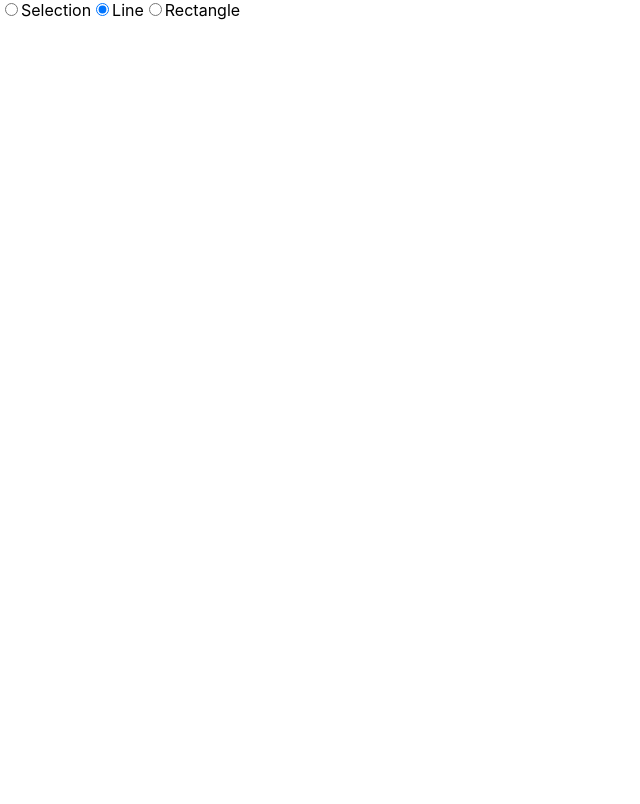
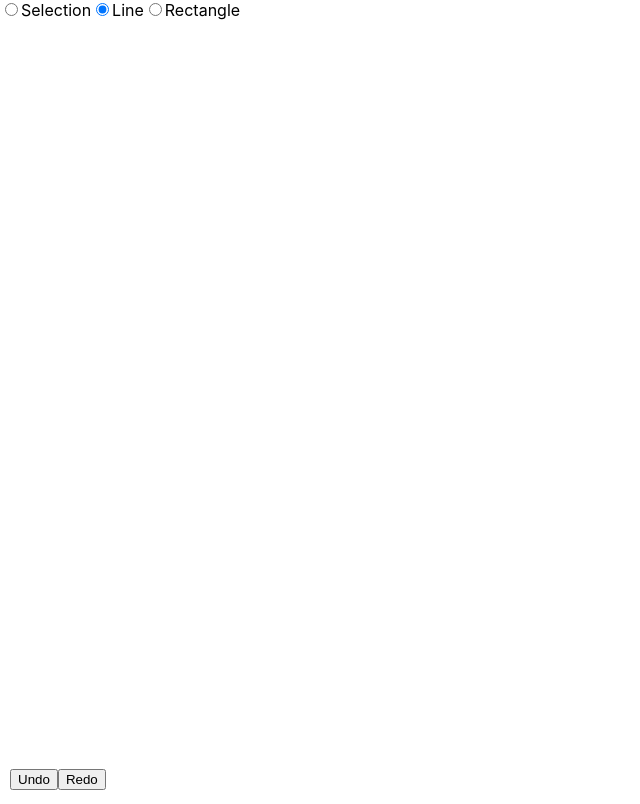
Before and after one commit to Kaju111/roughjs, a React (Create React App) app: page / in a window 1280 px wide. Shown: the whole page, without its empty margins (0-640 px from the left). Built offline with nearby package versions, Linux system fonts and the light colour scheme.

Commit message:
first comment

```diff
--- a/src/App.js
+++ b/src/App.js
@@ -1,4 +1,4 @@
-import React, { useLayoutEffect, useState } from "react";
+import React, { useEffect, useLayoutEffect, useState } from "react";
 import rough from "roughjs/bundled/rough.esm";
 
 const generator = rough.generator();
@@ -110,16 +110,21 @@ const useHistory = (initialState) => {
       historyCopy[index] = newState;
       setHistory(historyCopy);
     } else {
-      setHistory((prevState) => [...prevState, newState]);
+      const updatedState = [...history].slice(0, index + 1);
+      setHistory([...updatedState, newState]);
       setIndex((prevState) => prevState + 1);
     }
   };
 
-  return [history[index], setState];
+  const undo = () => index > 0 && setIndex((prevState) => prevState - 1);
+  const redo = () =>
+    index < history.length - 1 && setIndex((prevState) => prevState + 1);
+
+  return [history[index], setState, undo, redo];
 };
 
 const App = () => {
-  const [elements, setElements] = useHistory([]);
+  const [elements, setElements, undo, redo] = useHistory([]);
   const [action, setAction] = useState("none");
   const [tool, setTool] = useState("line");
   const [selectedElement, setSelectedElement] = useState(null);
@@ -133,6 +138,23 @@ const App = () => {
 
     elements.forEach(({ roughElement }) => roughCanvas.draw(roughElement));
   }, [elements]);
+
+  useEffect(() => {
+    const undoRedoFunction = (event) => {
+      if ((event.metaKey || event.ctrlKey) && event.key === "z") {
+        if (event.shiftKey) {
+          redo();
+        } else {
+          undo();
+        }
+      }
+    };
+
+    document.addEventListener("keydown", undoRedoFunction);
+    return () => {
+      document.removeEventListener("keydown", undoRedoFunction);
+    };
+  }, [undo, redo]);
 
   const updatedElement = (id, x1, y1, x2, y2, type) => {
     const updatedElement = createElement(id, x1, y1, x2, y2, type);
@@ -150,6 +172,7 @@ const App = () => {
         const offsetX = clientX - element.x1;
         const offsetY = clientY - element.y1;
         setSelectedElement({ ...element, offsetX, offsetY });
+        setElements((prevState) => prevState);
 
         if (element.position === "inside") {
           setAction("moving");
@@ -244,6 +267,10 @@ const App = () => {
         />
         <label htmlFor="rectangle">Rectangle</label>
       </div>
+      <div style={{ position: "fixed", bottom: 0, padding: 10 }}>
+        <button onClick={undo}>Undo</button>
+        <button onClick={redo}>Redo</button>
+      </div>
       <canvas
         id="canvas"
         width={window.innerWidth}
```
